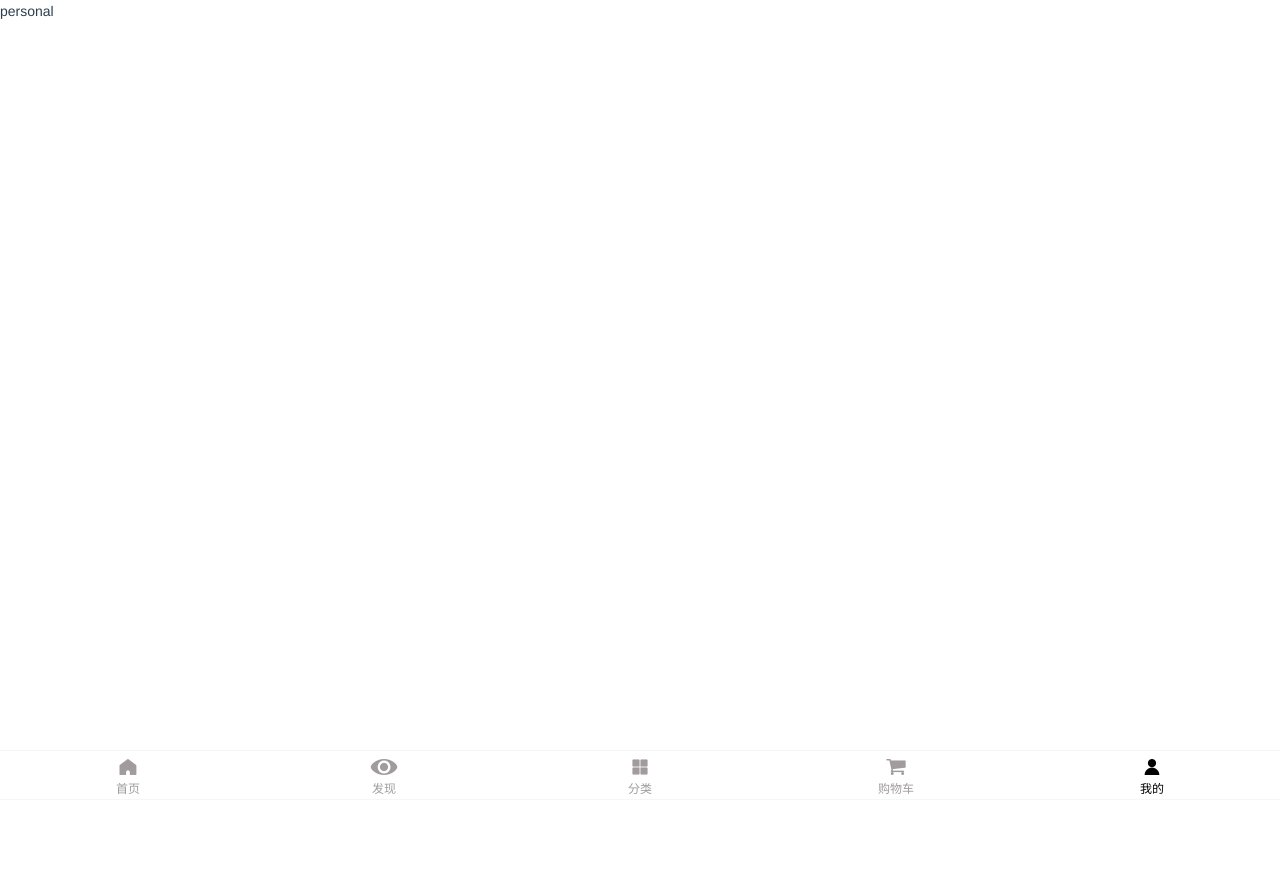
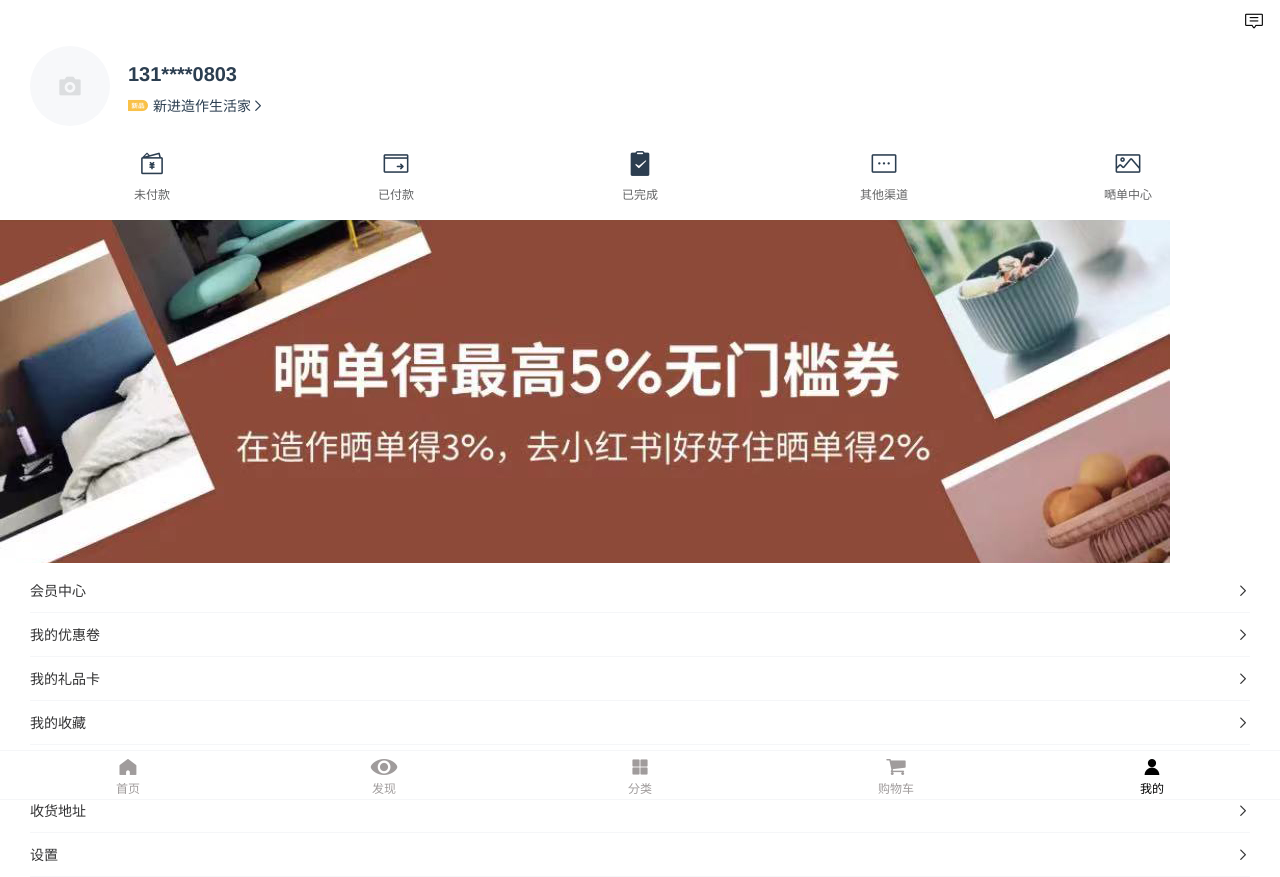
Before and after one commit to wzg15801407309/vue-vant-zaozuo, a Vue app: page /personal in a window 1280 px wide. Before the commit the page ends 800 px from the top, so only its background shows below. Built offline with nearby package versions, Linux system fonts and the light colour scheme.

Commit message:
我的界面

```diff
--- a/src/plugins/vant.js
+++ b/src/plugins/vant.js
@@ -23,6 +23,7 @@ import {
   Form,
   Row,
   Col,
+  Uploader,
 } from "vant";
 Vue.use(Button);
 Vue.use(Tabbar);
@@ -49,3 +50,4 @@ Vue.use(Field);
 Vue.use(Form);
 Vue.use(Row);
 Vue.use(Col);
+Vue.use(Uploader);
--- a/src/views/personal/index.vue
+++ b/src/views/personal/index.vue
@@ -1,39 +1,149 @@
 <!-- personal -->
 <template>
-  <div class='page-personal'>
-      personal
+  <div class="page-personal">
+    <NavBar>
+      <div slot="nav-right">
+        <van-icon name="comment-o" size="20" color="#010101" />
+      </div>
+    </NavBar>
+    <div class="personal-content">
+      <div class="personal-title">
+        <div class="title-left">
+          <van-uploader
+            v-model="heade"
+            :before-read="beforeRead"
+            :max-count="1"
+          />
+        </div>
+        <div class="title-right">
+          <div class="title-right-up">131****0803</div>
+          <div class="title-right-down">
+            <van-icon name="new-arrival" color="#f9c148" size="20px" />
+            <span>新进造作生活家</span>
+            <van-icon name="arrow" />
+          </div>
+        </div>
+      </div>
+      <div class="personal-tag">
+        <van-grid column-num="5" :border="false">
+          <van-grid-item icon="balance-pay" text="未付款" />
+          <van-grid-item icon="peer-pay" text="已付款" />
+          <van-grid-item icon="completed" text="已完成" />
+          <van-grid-item icon="other-pay" text="其他渠道" />
+          <van-grid-item icon="photo-o" text="嗮单中心" />
+        </van-grid>
+      </div>
+      <div class="personal-pic">
+        <van-image :src="require('@/assets/bg/bg002.jpg')" />
+      </div>
+      <div class="personal-list">
+        <van-list v-model="loading" @load="onLoad">
+          <van-cell v-for="item in list" :key="item">
+            <div class="cell-item">
+              <span>{{ item }}</span> <van-icon name="arrow" />
+            </div>
+          </van-cell>
+        </van-list>
+      </div>
+    </div>
   </div>
 </template>
 
 <script>
-
+import NavBar from "@/components/navBar";
 export default {
-  components: {},
-  data () {
+  name: "personal",
+  components: {
+    NavBar,
+  },
+  data() {
     // 这里存放数据
     return {
-
-    }
+      heade: [],
+      list: ["会员中心", "我的优惠卷", "我的礼品卡", "我的收藏", "在线客服", "收货地址", "设置"],
+    };
   },
   // 监听属性 类似于data概念
   computed: {},
   // 监控data中的数据变化
   watch: {},
   // 生命周期 - 创建完成（可以访问当前this实例）
-  created () {
-
-  },
+  created() { },
   // 生命周期 - 挂载完成（可以访问DOM元素）
-  mounted () {
-
-  },
+  mounted() { },
   // 方法集合
   methods: {
+    // 返回布尔值
+    beforeRead(file) {
+      if (file.type !== "image/jpeg") {
+        alert("请上传 jpg 格式图片");
+        return false;
+      }
+      return true;
+    },
+    onLoad() { },
+  },
+};
+</script>
 
+<style lang="less" scoped>
+.page-personal {
+  /deep/.van-hairline--bottom::after {
+    border-bottom-width: 0px;
+  }
+  .personal-content {
+    margin-top: 46px;
+    .personal-title {
+      padding: 0px 30px;
+      font-size: 18px;
+      display: flex;
+      align-items: center;
+      .title-left {
+        margin-right: 10px;
+        /deep/.van-uploader__upload {
+          border-radius: 50%;
+        }
+        /deep/.van-image {
+          border-radius: 50%;
+        }
+      }
+      .title-right {
+        display: flex;
+        flex-direction: column;
+        .title-right-up {
+          font-weight: 900;
+          font-size: 20px;
+        }
+        .title-right-down {
+          padding: 4px 0;
+          font-size: 14px;
+          display: flex;
+          align-items: center;
+          span {
+            margin-left: 5px;
+          }
+        }
+      }
+    }
+    .personal-tag {
+      padding: 0px 30px;
+    }
+    .personal-list {
+      padding: 0px 30px;
+      /deep/.van-cell::after {
+        right: 0px;
+        left: 0px;
+      }
+
+      /deep/.van-cell {
+        padding: 10px 0px;
+        .cell-item {
+          display: flex;
+          justify-content: space-between;
+          align-items: center;
+        }
+      }
+    }
   }
 }
-</script>
-
-<style lang='less' scoped>
-
 </style>
```
Also changed, not shown: src/assets/bg/bg002.jpg (added).
